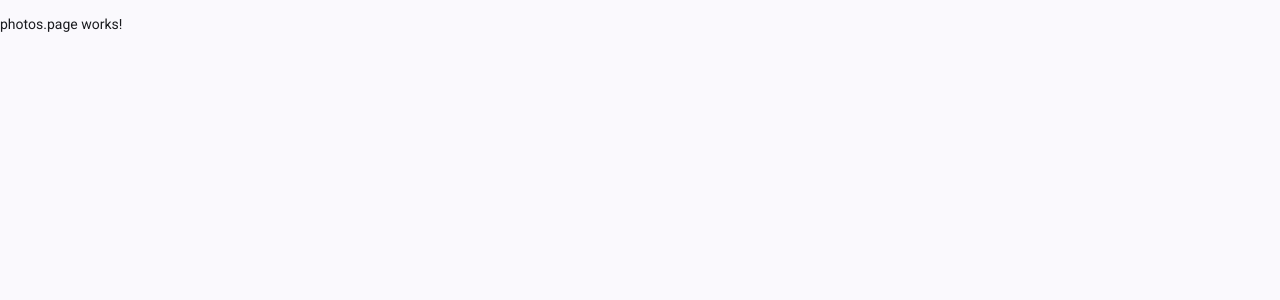
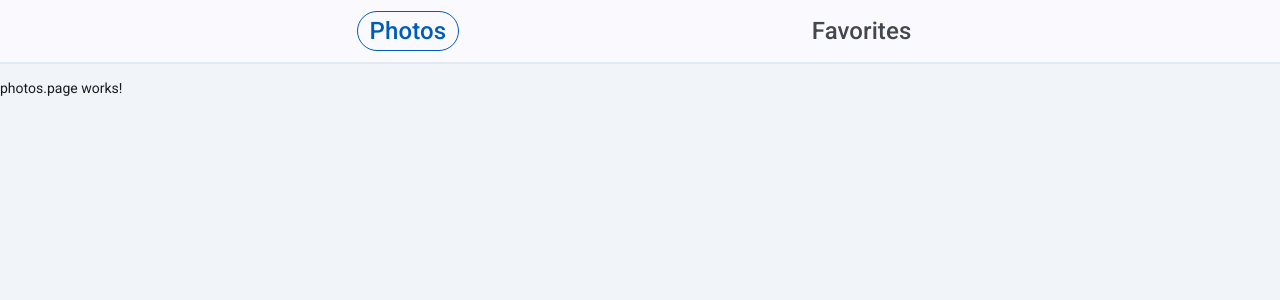
Before and after one commit to gvangelatos/xm-vangelatos-infinite-scroll, an Angular app: page / in a window 1280 px wide. Shown: the top 300 px of the page. Built offline with nearby package versions, Linux system fonts and the light colour scheme.

Commit message:
feat(XM): adapt app component template, use header comp

```diff
--- a/src/app/app.component.html
+++ b/src/app/app.component.html
@@ -1 +1,6 @@
-<router-outlet />
+<div class="main-page">
+  <app-header />
+  <main class="page-content">
+    <router-outlet />
+  </main>
+</div>
--- a/src/app/app.component.scss
+++ b/src/app/app.component.scss
@@ -0,0 +1,14 @@
+.main-page {
+  min-height: 100vh;
+  width: 100%;
+  display: flex;
+  flex-direction: column;
+}
+
+.page-content {
+  margin-top: 64px;
+  flex: 1;
+  min-height: 0;
+  overflow: auto;
+  background: var(--color-gray-100);
+}
--- a/src/app/app.component.ts
+++ b/src/app/app.component.ts
@@ -1,5 +1,6 @@
 import { Component, ChangeDetectionStrategy } from '@angular/core';
 import { RouterOutlet } from '@angular/router';
+import { HeaderComponent } from './components/header/header.component';
 
 @Component({
   selector: 'app-root',
@@ -7,7 +8,7 @@
   styleUrls: ['./app.component.scss'],
   standalone: true,
   changeDetection: ChangeDetectionStrategy.OnPush,
-  imports: [RouterOutlet],
+  imports: [RouterOutlet, HeaderComponent],
 })
 export class AppComponent {
   title = 'gallery-template';
--- a/src/app/components/header/header.component.html
+++ b/src/app/components/header/header.component.html
@@ -1,7 +1,7 @@
 <mat-toolbar class="toolbar">
   <a
     matButton
-    routerLink="/images"
+    routerLink="/"
     routerLinkActive="active"
     ariaCurrentWhenActive="page"
     class="tab"
--- a/src/styles.scss
+++ b/src/styles.scss
@@ -36,3 +36,11 @@
   height: 100%;
 }
 /* You can add global styles to this file, and also import other style files */
+:root{
+  --color-gray-50: #f8fafc;
+  --color-gray-100: #f1f5f9;
+  --color-gray-200: #e2e8f0;
+  --color-gray-300: #cbd5e1;
+  --color-gray-400: #94a3b8;
+  --color-gray-500: #64748b;
+}
```
